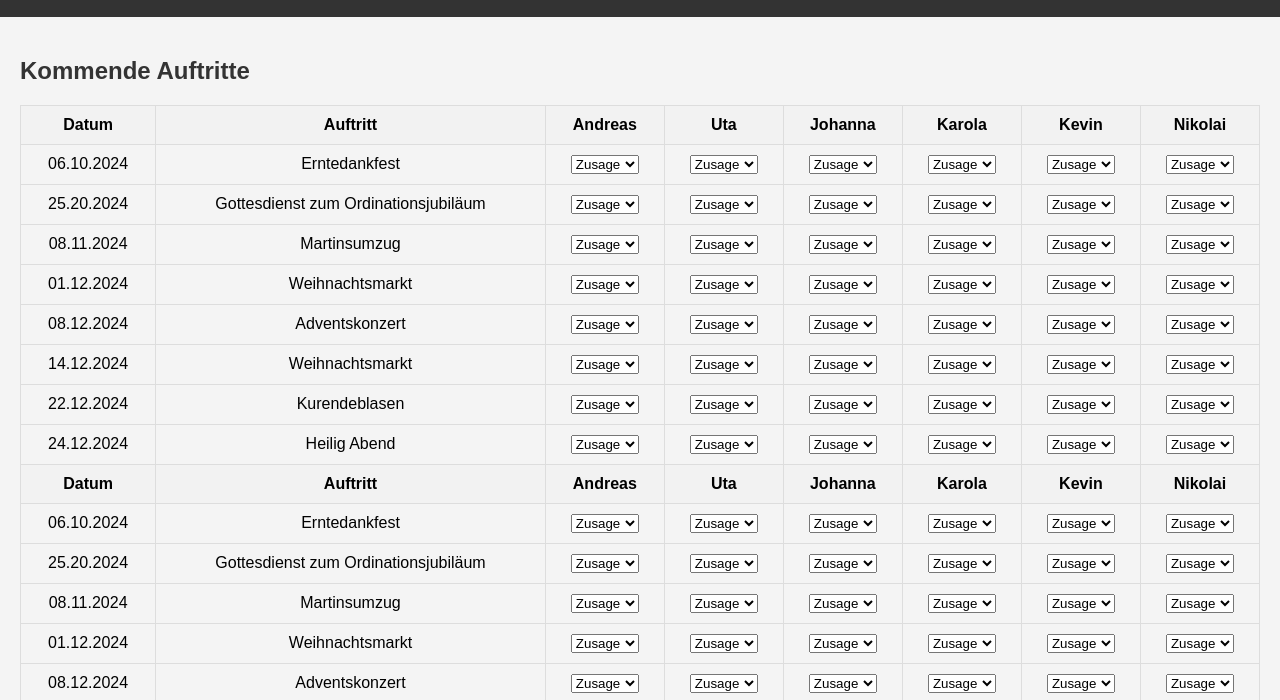
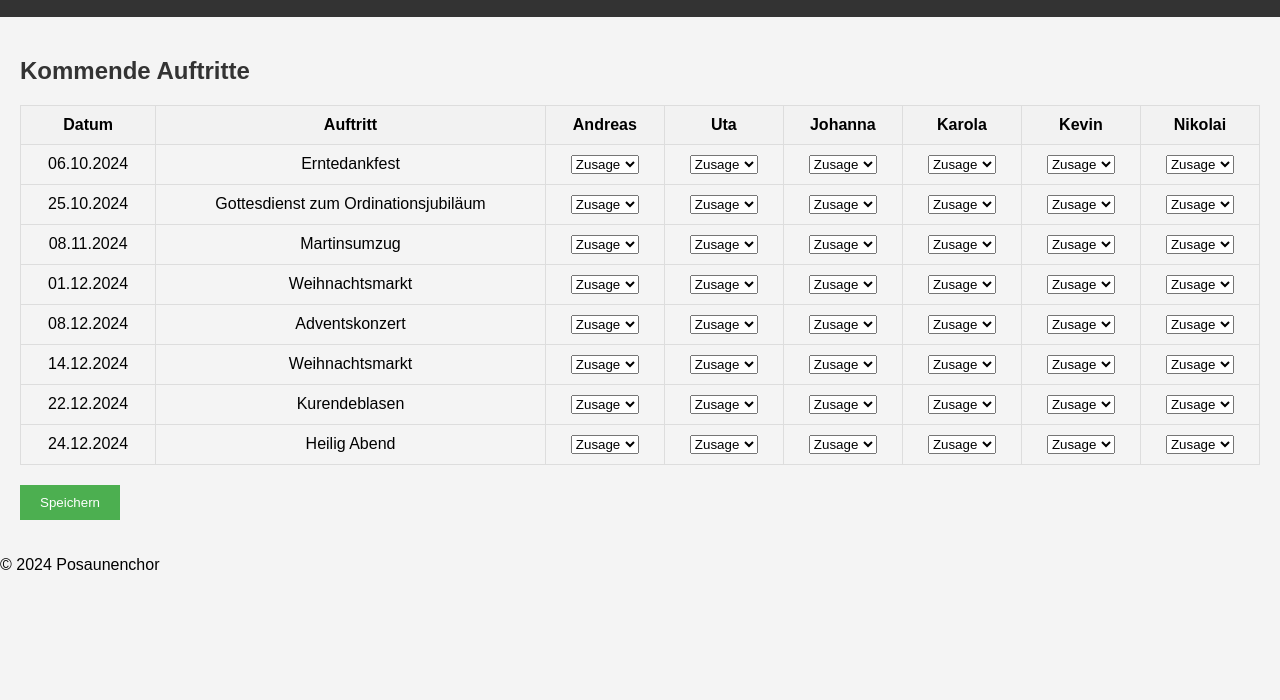
Before and after one commit to Kefkef102/PosEmmAuftritte, a plain HTML site: page index.html in a window 1280 px wide. Shown: the part 95-795 px from the top of the page. Drawn offline with Linux system fonts and the light colour scheme.

Commit message:
Add files via upload

```diff
--- a/index.html
+++ b/index.html
@@ -28,8 +28,3 @@
     <script src="script.js"></script>
 </body>
 </html>
-
-
-    <script src="script.js"></script>
-</body>
-</html>
--- a/script.js
+++ b/script.js
@@ -6,16 +6,16 @@ document.addEventListener('DOMContentLoaded', function() {
         return;
     }
 
-    const mitglieder = ['Andreas', 'Uta', 'Johanna', 'Karola', 'Kevin','Nikolai'];
+    const mitglieder = ['Andreas', 'Uta', 'Johanna', 'Karola', 'Kevin', 'Nikolai'];
     const auftritte = [
         { id: 1, name: "Erntedankfest", datum: "06.10.2024" },
-        { id: 2, name: "Gottesdienst zum Ordinationsjubiläum", datum: "25.20.2024" },
+        { id: 2, name: "Gottesdienst zum Ordinationsjubiläum", datum: "25.10.2024" },  // Korrigiertes Datum
         { id: 3, name: "Martinsumzug", datum: "08.11.2024" },
-	{ id: 4, name: "Weihnachtsmarkt", datum: "01.12.2024" },
-	{ id: 5, name: "Adventskonzert", datum: "08.12.2024" },
-	{ id: 6, name: "Weihnachtsmarkt", datum: "14.12.2024" },
-	{ id: 7, name: "Kurendeblasen", datum: "22.12.2024" },
-	{ id: 8, name: "Heilig Abend", datum: "24.12.2024" },
+        { id: 4, name: "Weihnachtsmarkt", datum: "01.12.2024" },
+        { id: 5, name: "Adventskonzert", datum: "08.12.2024" },
+        { id: 6, name: "Weihnachtsmarkt", datum: "14.12.2024" },
+        { id: 7, name: "Kurendeblasen", datum: "22.12.2024" },
+        { id: 8, name: "Heilig Abend", datum: "24.12.2024" },
     ];
 
     function erstelleTabelle() {
--- a/style.css
+++ b/style.css
@@ -1,3 +1,10 @@
+body {
+    font-family: Arial, sans-serif;
+    margin: 0;
+    padding: 0;
+    background-color: #f4f4f4;
+}
+
 body {
     font-family: Arial, sans-serif;
     margin: 0;
```
